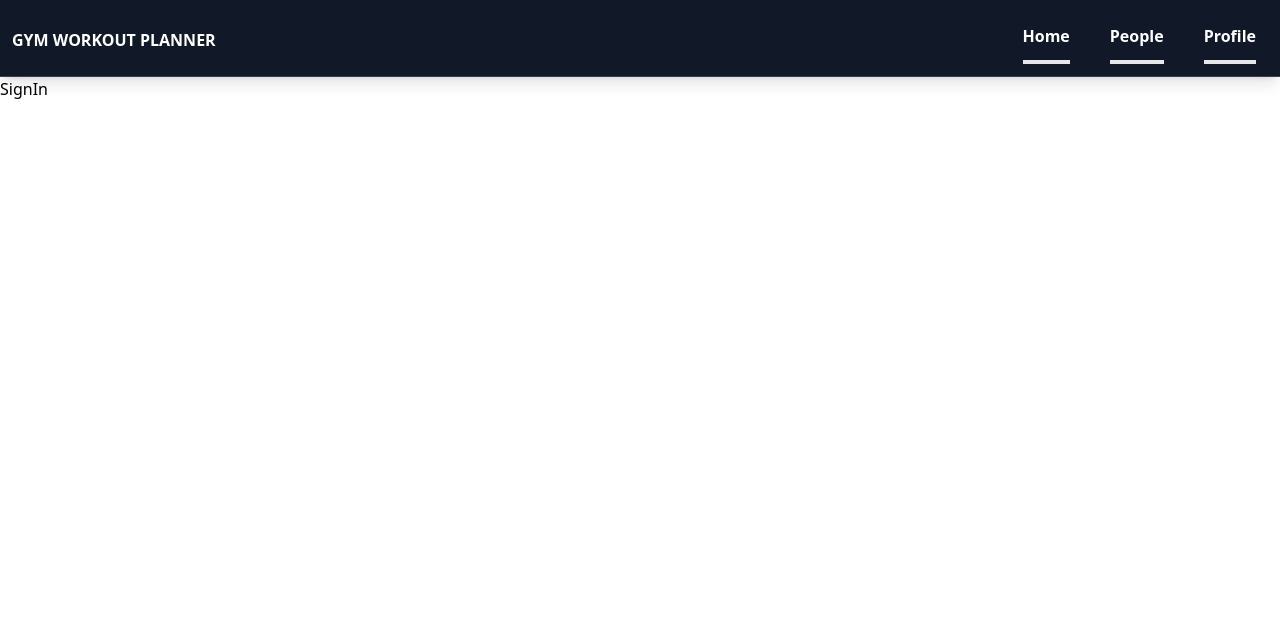
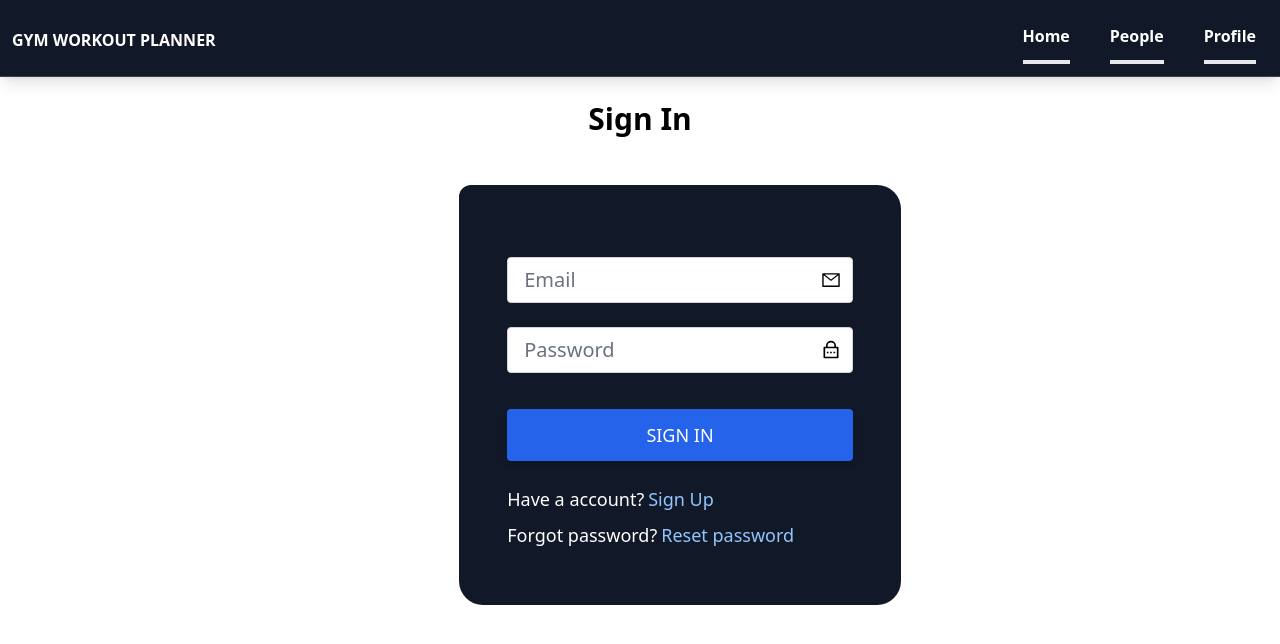
Before and after one commit to MichalKarczewicz/Engineer-s-Thesis-, a React (Create React App) app: page /signIn in a window 1280 px wide. Shown: the top 644 px of the page. Built offline with nearby package versions, Linux system fonts and the light colour scheme.

Commit message:
Changed SignUp component, added singIn component

```diff
--- a/src/pages/SignIn.jsx
+++ b/src/pages/SignIn.jsx
@@ -1,7 +1,136 @@
-import React from "react";
+import React, { useState } from "react";
+import { AiOutlineMail, AiFillUnlock } from "react-icons/ai";
+import { RiLockPasswordLine } from "react-icons/ri";
+import { Link } from "react-router-dom";
+import { doc, serverTimestamp, setDoc } from "firebase/firestore";
+import { db } from "../firebase";
+import {
+  getAuth,
+  createUserWithEmailAndPassword,
+  updateProfile,
+} from "firebase/auth";
+import { toast } from "react-toastify";
 
 const SignIn = () => {
-  return <div>SignIn</div>;
+  const [passwordVisibility, setPasswordVisibility] = useState(false);
+  const [formData, setFormData] = useState({
+    name: "",
+    email: "",
+    password: "",
+  });
+
+  const { name, email, password } = formData;
+
+  const showPassword = () => {
+    setPasswordVisibility(!passwordVisibility);
+  };
+
+  const onChange = (e) => {
+    setFormData((prevState) => ({
+      ...prevState,
+      [e.target.id]: e.target.value,
+    }));
+  };
+
+  async function onSubmit(e) {
+    e.preventDefault();
+    try {
+      const auth = getAuth();
+      const userData = await createUserWithEmailAndPassword(
+        auth,
+        email,
+        password
+      );
+      updateProfile(auth.currentUser, {
+        displayName: name,
+      });
+      const user = userData.user;
+
+      const formDataWithoutPassword = {
+        ...formData,
+      };
+      delete formDataWithoutPassword.password;
+      formDataWithoutPassword.timestamp = serverTimestamp();
+
+      await setDoc(doc(db, "users", user.uid), formDataWithoutPassword);
+      toast.success("Registered successfully!");
+    } catch (error) {
+      toast.error("Something went wrong!");
+    }
+  }
+
+  return (
+    <section>
+      <h1 className="text-3xl text-center mt-6 font-bold">Sign In</h1>
+      <div className="flex justify-center items-center px-6 py-12 max-w-6xl mx-auto">
+        <div className="w-full md:w-[67%] lg:w-[40%] lg:ml-20 bg-gray-900  px-12 py-12 rounded-tr-3xl  rounded-bl-3xl rounded-tl-xl rounded-br-3xl">
+          <form onSubmit={onSubmit}>
+            <div className="relative mt-6">
+              <AiOutlineMail className="absolute top-[13px] right-3 text-xl" />
+              <input
+                type="email"
+                id="email"
+                placeholder="Email"
+                onChange={onChange}
+                value={email}
+                className="w-full px-4 py-2 text-xl text-gray-700 bg-white border-gray-300 rounded transition ease-in-out mb-6"
+              />
+            </div>
+
+            <div className="relative">
+              {!passwordVisibility ? (
+                <RiLockPasswordLine
+                  className="absolute top-[13px] right-3 text-xl"
+                  onClick={showPassword}
+                />
+              ) : (
+                <AiFillUnlock
+                  className="absolute top-[13px] right-3 text-xl"
+                  onClick={showPassword}
+                />
+              )}
+              <input
+                type={passwordVisibility ? "text" : "password"}
+                id="password"
+                placeholder="Password"
+                onChange={onChange}
+                value={password}
+                className="w-full px-4 py-2 text-xl text-gray-700 bg-white border-gray-300 rounded transition ease-in-out mb-6"
+              />
+            </div>
+
+            <button
+              type="submit"
+              className="mt-3 mb-6 w-full px-7 py-3 bg-blue-600 text-white font-medium text-lg uppercase rounded shadow-md hover:bg-blue-800 transition duration-200 ease-in-out"
+            >
+              Sign In
+            </button>
+
+            <div className="grid grid-rows-2 whitespace-nowrap text-sm sm:text-lg  text-white">
+              <p className="mb-2 ">
+                Have a account?
+                <Link
+                  to="/signUp"
+                  className="text-blue-300 hover:text-blue-500 transition duration-200 ease-in-out ml-1"
+                >
+                  Sign Up
+                </Link>
+              </p>
+              <p>
+                Forgot password?
+                <Link
+                  to="/forgotPassword"
+                  className="text-blue-300 hover:text-blue-500 transition duration-200 ease-in-out ml-1"
+                >
+                  Reset password
+                </Link>
+              </p>
+            </div>
+          </form>
+        </div>
+      </div>
+    </section>
+  );
 };
 
 export default SignIn;
--- a/src/pages/SignUp.jsx
+++ b/src/pages/SignUp.jsx
@@ -63,8 +63,8 @@ const SignUp = () => {
   return (
     <section>
       <h1 className="text-3xl text-center mt-6 font-bold">Register</h1>
-      <div className="flex justify-center items-center px-6 py-12 max-w-6xl mx-auto">
-        <div className="bg-gray-900  px-12 py-12 rounded-tr-3xl  rounded-bl-3xl rounded-tl-xl rounded-br-3xl">
+      <div className="flex justify-center items-center py-12 max-w-6xl mx-auto">
+        <div className="w-full md:w-[67%] lg:w-[40%] lg:ml-20 bg-gray-900 px-12 py-12 rounded-tr-3xl  rounded-bl-3xl rounded-tl-xl rounded-br-3xl">
           <form onSubmit={onSubmit}>
             <div className="relative mt-3">
               <BsFillPersonFill className="absolute top-[13px] right-3 text-xl" />
@@ -74,7 +74,7 @@ const SignUp = () => {
                 value={name}
                 onChange={onChange}
                 placeholder="Full name"
-                className="w-[400px] px-4 py-2 text-xl text-gray-700 bg-white border-gray-300 rounded transition ease-in-out mb-6"
+                className="w-full px-4 py-2 text-xl text-gray-700 bg-white border-gray-300 rounded transition ease-in-out mb-6"
               />
             </div>
             <div className="relative">
@@ -85,7 +85,7 @@ const SignUp = () => {
                 placeholder="Email"
                 onChange={onChange}
                 value={email}
-                className="w-[400px] px-4 py-2 text-xl text-gray-700 bg-white border-gray-300 rounded transition ease-in-out mb-6"
+                className="w-full px-4 py-2 text-xl text-gray-700 bg-white border-gray-300 rounded transition ease-in-out mb-6"
               />
             </div>
 
@@ -107,12 +107,19 @@ const SignUp = () => {
                 placeholder="Password"
                 onChange={onChange}
                 value={password}
-                className="w-[400px] px-4 py-2 text-xl text-gray-700 bg-white border-gray-300 rounded transition ease-in-out"
+                className="w-full px-4 py-2 text-xl text-gray-700 bg-white border-gray-300 rounded transition ease-in-out mb-6"
               />
             </div>
 
-            <div className="flex justify-between whitespace-nowrap text-sm sm:text-lg mt-3">
-              <p className="mb-6 text-white">
+            <button
+              type="submit"
+              className="mt-3 mb-6 w-full px-7 py-3 bg-blue-600 text-white font-medium text-lg uppercase rounded shadow-md hover:bg-blue-800 transition duration-200 ease-in-out"
+            >
+              Sign up
+            </button>
+
+            <div className="grid grid-rows-2 whitespace-nowrap text-sm sm:text-lg  text-white">
+              <p className="mb-2 ">
                 Have a account?
                 <Link
                   to="/signIn"
@@ -122,21 +129,15 @@ const SignUp = () => {
                 </Link>
               </p>
               <p>
+                Forgot password?
                 <Link
                   to="/forgotPassword"
-                  className="text-blue-300 hover:text-blue-500 transition duration-200 ease-in-out"
+                  className="text-blue-300 hover:text-blue-500 transition duration-200 ease-in-out ml-1"
                 >
-                  Forgot password?
+                  Reset password
                 </Link>
               </p>
             </div>
-
-            <button
-              type="submit"
-              className="mt-3 mb-6 w-full px-7 py-3 bg-blue-600 text-white font-medium text-lg uppercase rounded shadow-md hover:bg-blue-800 transition duration-200 ease-in-out"
-            >
-              Sign up
-            </button>
 
             {/* Register with google */}
             {/* Register with Facebook */}
```
